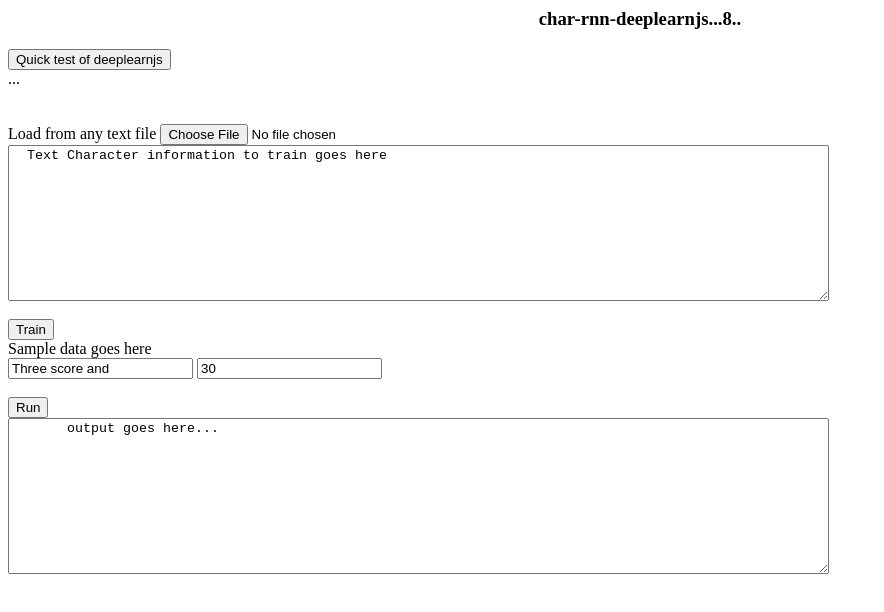
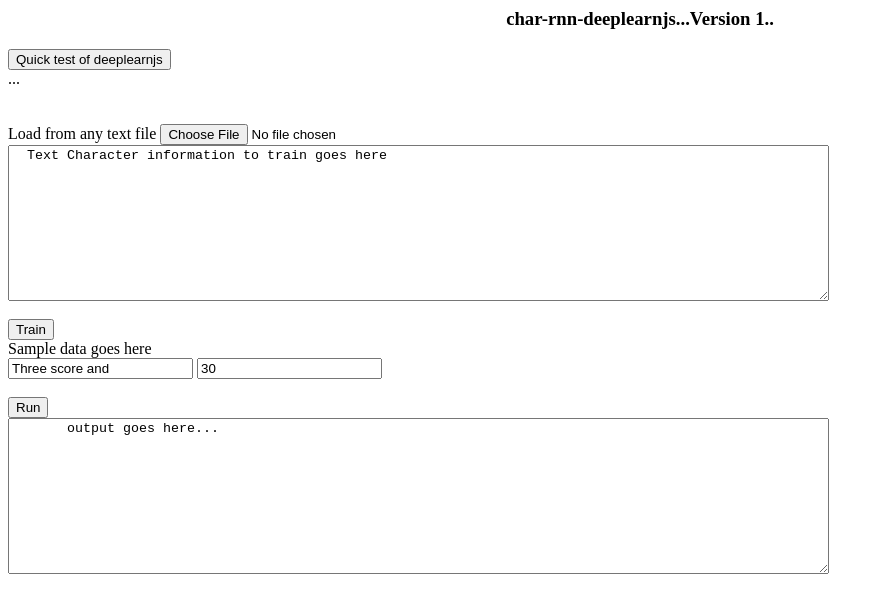
Before and after one commit to hpssjellis/char-rnn-deeplearnjs, a plain HTML site: page index.html in a window 1280 px wide. Shown: the whole page, without its empty margins (0-884 px from the left). Drawn offline with Linux system fonts and the light colour scheme.

Commit message:
Update index.html

```diff
--- a/index.html
+++ b/index.html
@@ -1,4 +1,4 @@
-<h3 align=center>char-rnn-deeplearnjs...8..</h3>
+<h3 align=center>char-rnn-deeplearnjs...Version 1..</h3>
 
 
 
```
